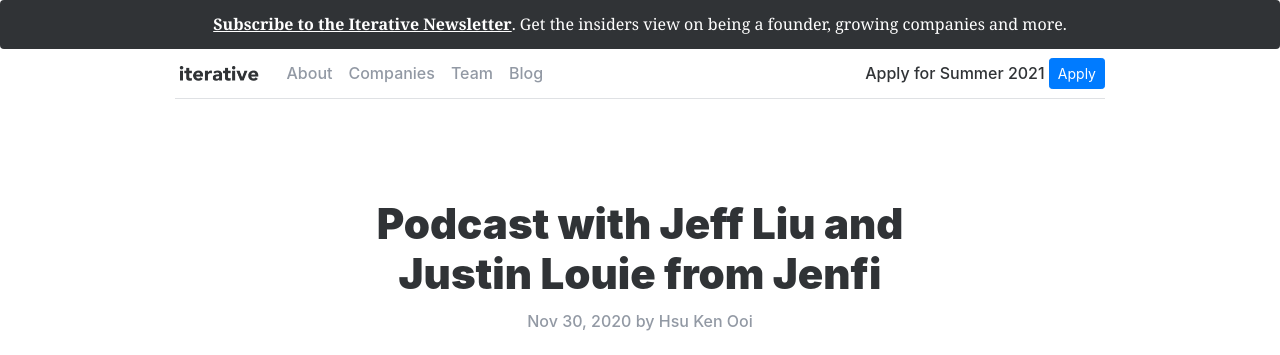
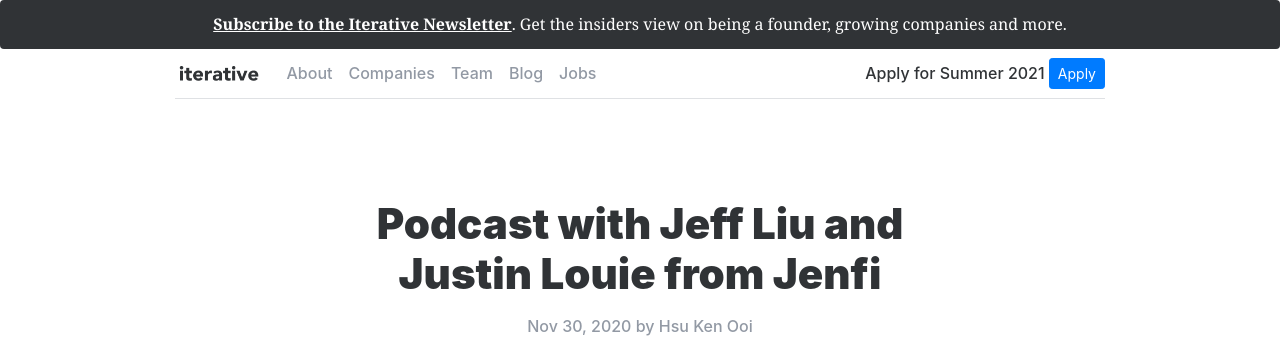
Before and after one commit to hsukenooi/iterative-website, a Jekyll site: the page built from _posts/2020-11-30-podcast-episode2-jeff-liu-justin-louie-jenfi.markdown, in a window 1280 px wide, cut to the strip 0-355 px from the top of the page. Built offline with Jekyll 4.4.1, drawn with Linux system fonts in a browser that asks for light colours; comment, search, counter and statistics services are not loaded.

Commit message:
Added jobs link to teh header

```diff
--- a/_includes/header.html
+++ b/_includes/header.html
@@ -12,6 +12,7 @@
         <a class="nav-item nav-link" href="/companies">Companies</a>
         <a class="nav-item nav-link" href="/team">Team</a>
         <a class="nav-item nav-link" href="/blog">Blog</a>
+        <a class="nav-item nav-link" href="/jobs">Jobs</a>
       </div>
     </div>
     <div class="float-right">
--- a/_layouts/post.html
+++ b/_layouts/post.html
@@ -4,12 +4,14 @@
 
 <div class="row justify-content-center">
   <div class="col-lg-8 col-md-12">
-    <div class="post-title text-center">
-      <h1>{{page.title}}</h1>
-      {% if page.date != null %}
+    <div class="post">
+      <div class="post-title text-center">
+        <h1>{{page.title}}</h1>
+        {% if page.date != null %}
         <p class="postMeta demphasis">{{ page.date | date: "%b %-d, %Y" }} by {{ page.author }}</p>
-      {% endif %}
+        {% endif %}
+      </div>
+      {{ content }}
     </div>
-    {{ content }}
   </div>
 </div>
--- a/css/screen.sass
+++ b/css/screen.sass
@@ -141,8 +141,8 @@
   width: 140%
   margin-left: -20%
 
-.post-title h1
-  margin-bottom: 10px
+.post .postMeta
+  margin-top: -10px
 
 // COMPANIES
 .companyThumbnail
```
Also changed, not shown: jobs.md (added, +4 -0 lines).
